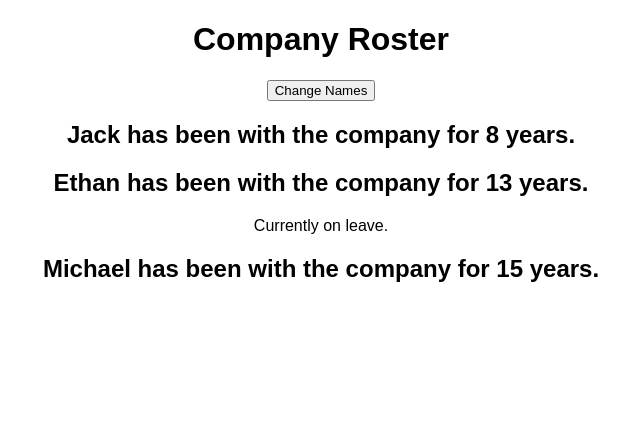
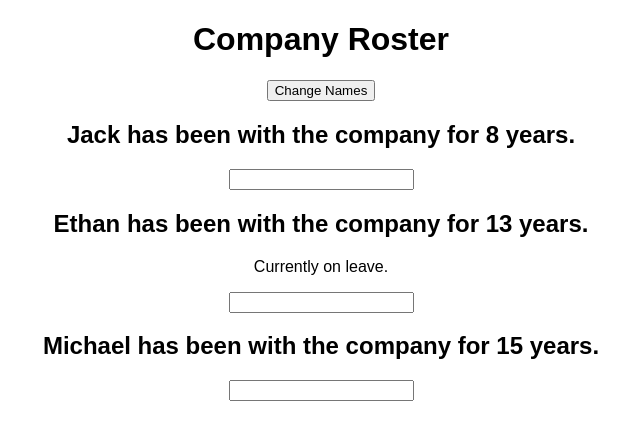
Before and after one commit to wisdev53548/react-sample, a React (Create React App) app: page / in a window 1280 px wide. Shown: the top 440 px of the page, without its empty margins (319-959 px from the left). Built offline with nearby package versions, Linux system fonts and the light colour scheme.

Commit message:
Added name-changer inputs

```diff
--- a/src/App.js
+++ b/src/App.js
@@ -21,6 +21,16 @@ class App extends Component {
     })
   }
 
+  nameInputHandler = event => {
+    this.setState({
+      people: [
+        {name: 'Braden', yearsAtCompany: (Math.floor(Math.random() * 20) + 1)},
+        {name: event.target.value, yearsAtCompany: (Math.floor(Math.random() * 20) + 1)},
+        {name: 'Michael', yearsAtCompany: (Math.floor(Math.random() * 20) + 1)}
+      ]
+    })
+  }
+
   render() {
     return (
       <div className="App">
@@ -31,7 +41,8 @@ class App extends Component {
           yearsAtCompany={this.state.people[0].yearsAtCompany} />
         <Person
           name={this.state.people[1].name}
-          yearsAtCompany={this.state.people[1].yearsAtCompany}>Currently on leave.</Person>
+          yearsAtCompany={this.state.people[1].yearsAtCompany}
+          change={this.nameInputHandler}>Currently on leave.</Person>
         <Person
           name={this.state.people[2].name}
           yearsAtCompany={this.state.people[2].yearsAtCompany}
--- a/src/Person/Person.js
+++ b/src/Person/Person.js
@@ -5,6 +5,7 @@ const person = props => {
     <div>
       <h2 onClick={props.click}>{props.name} has been with the company for {props.yearsAtCompany} years.</h2>
       <p>{props.children}</p>
+      <input type="text" onChange={props.change} />
     </div>
   )
 }
```
